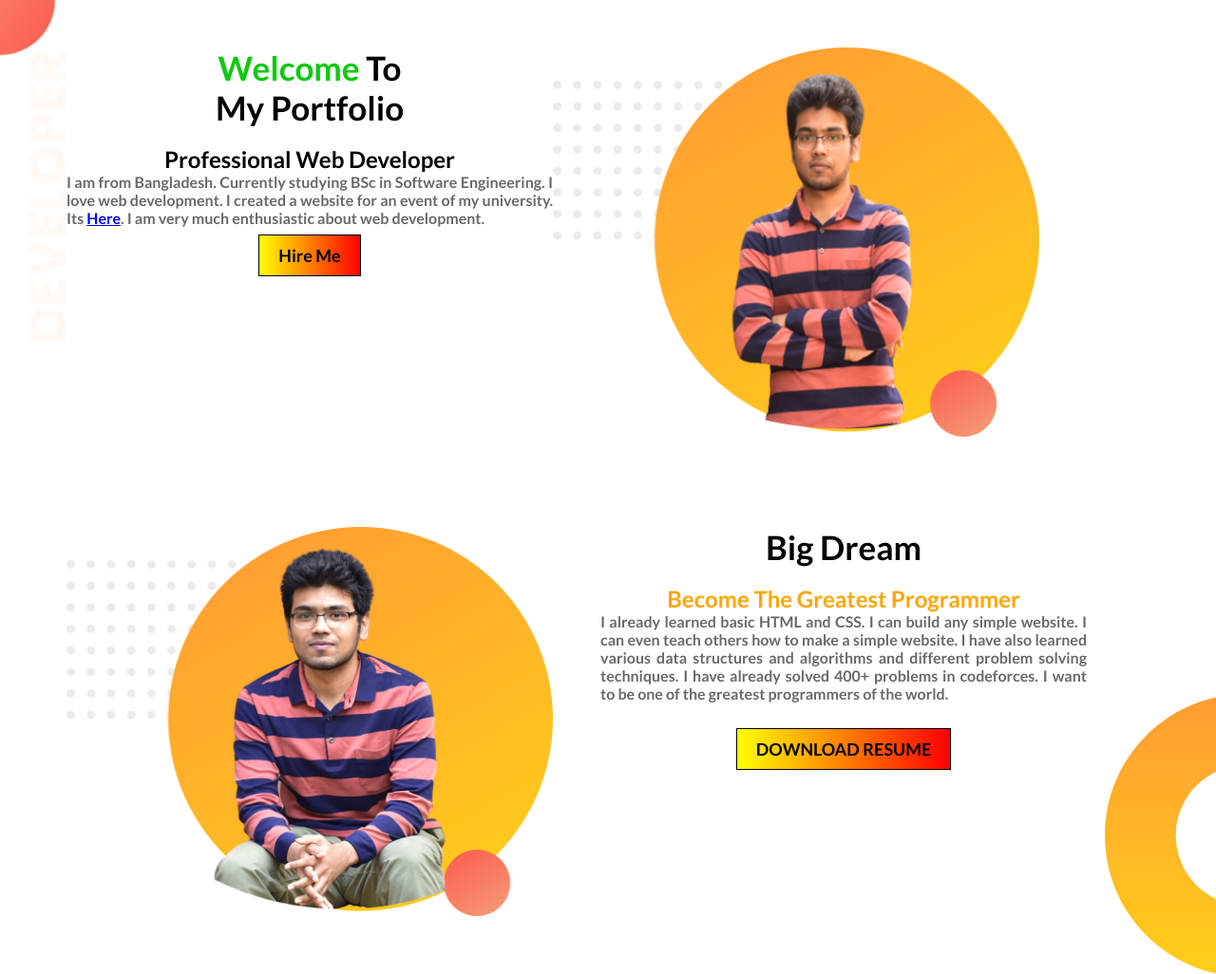
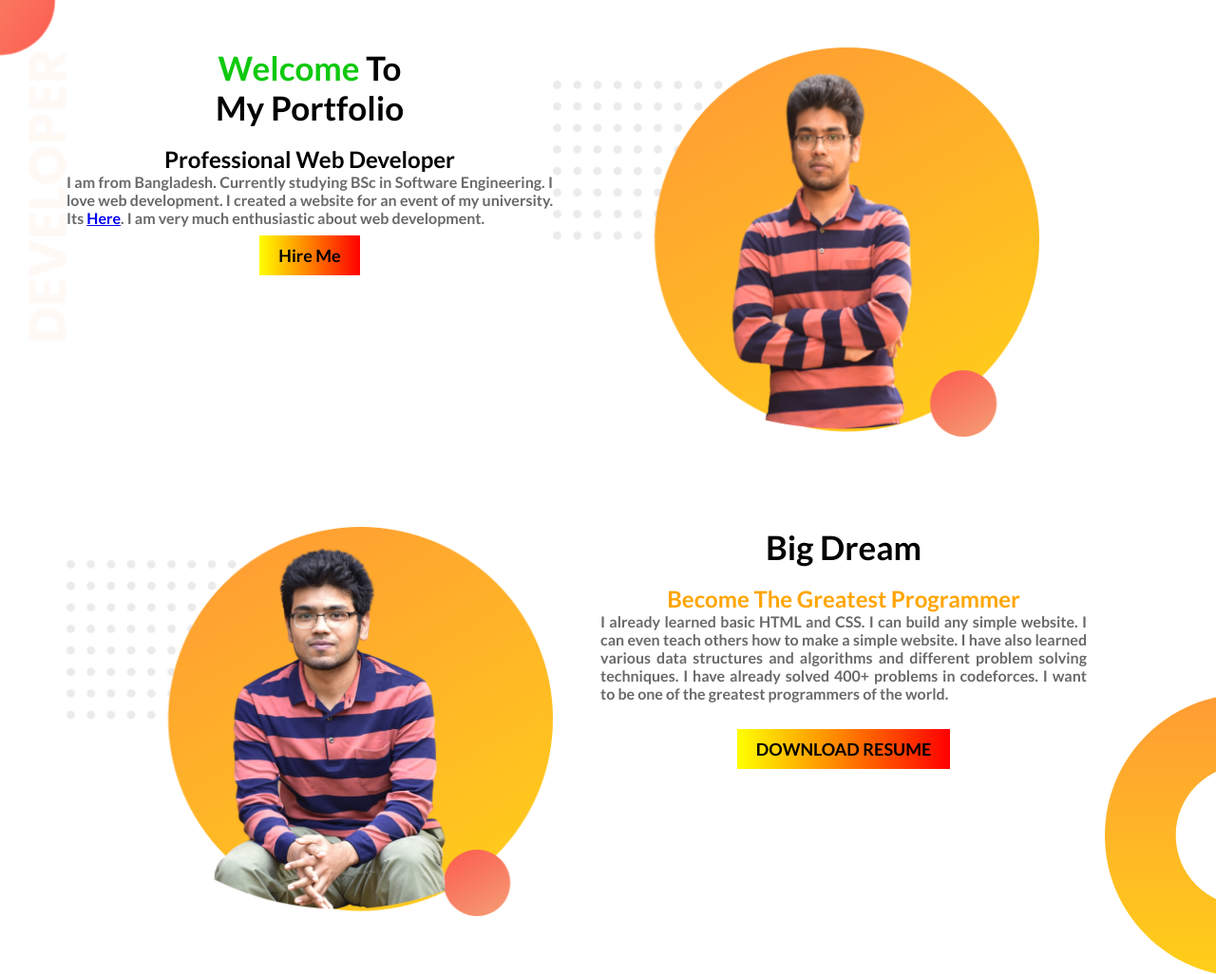
Before and after one commit to rizwan19/self-made-portfolio, a plain HTML site: page index.html in a window 1280 px wide. Shown: the top 1026 px of the page at 95% size. Drawn offline with Linux system fonts and the light colour scheme.

Commit message:
Update style.css

```diff
--- a/css/style.css
+++ b/css/style.css
@@ -40,7 +40,7 @@ p{
 }
 .clk-btn{
     text-decoration: none;
-    border:1px solid;
+    border:none;
     padding:10px 20px;
     background:linear-gradient(to right,yellow,  red);
     color:black;
```
